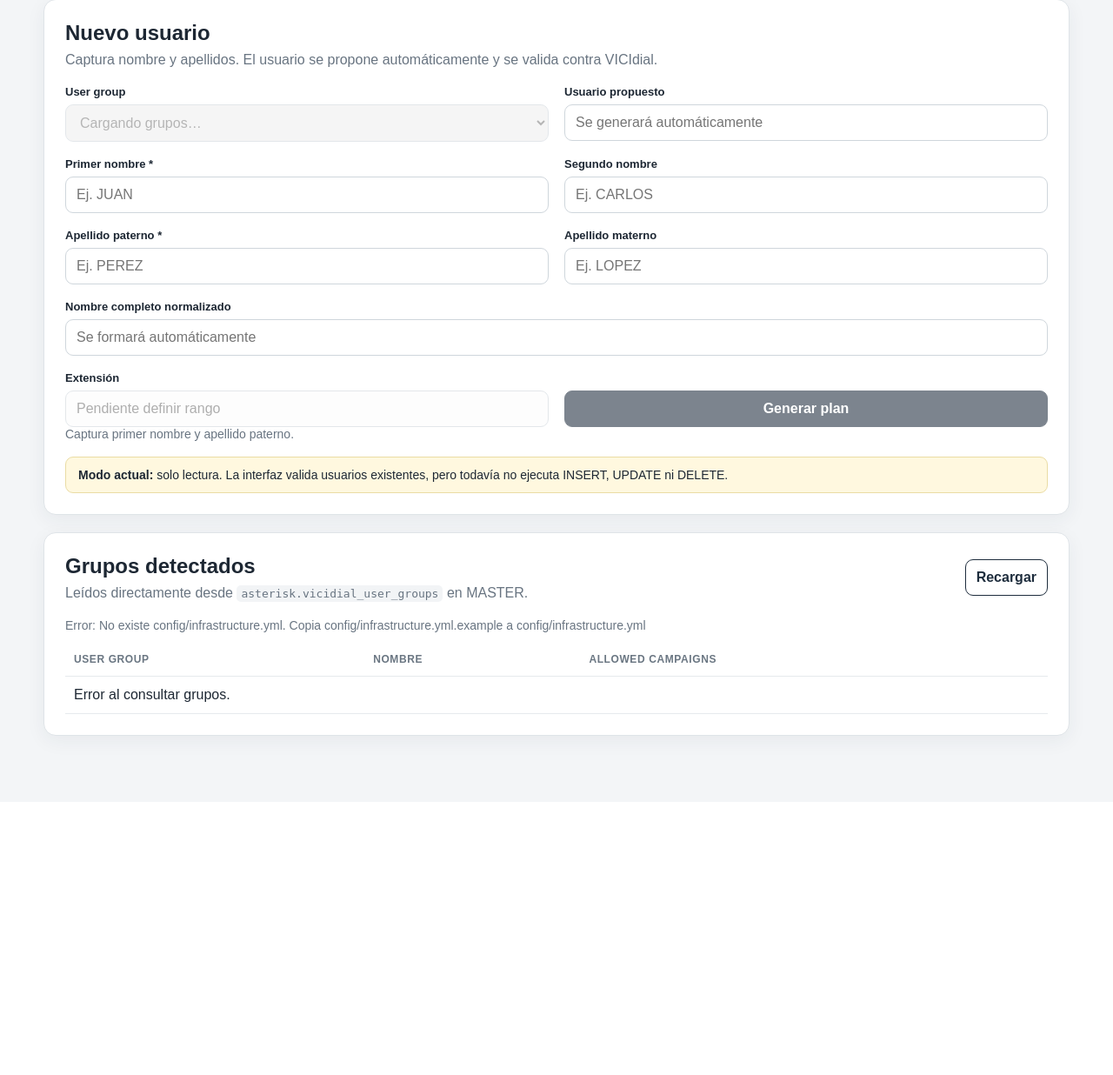
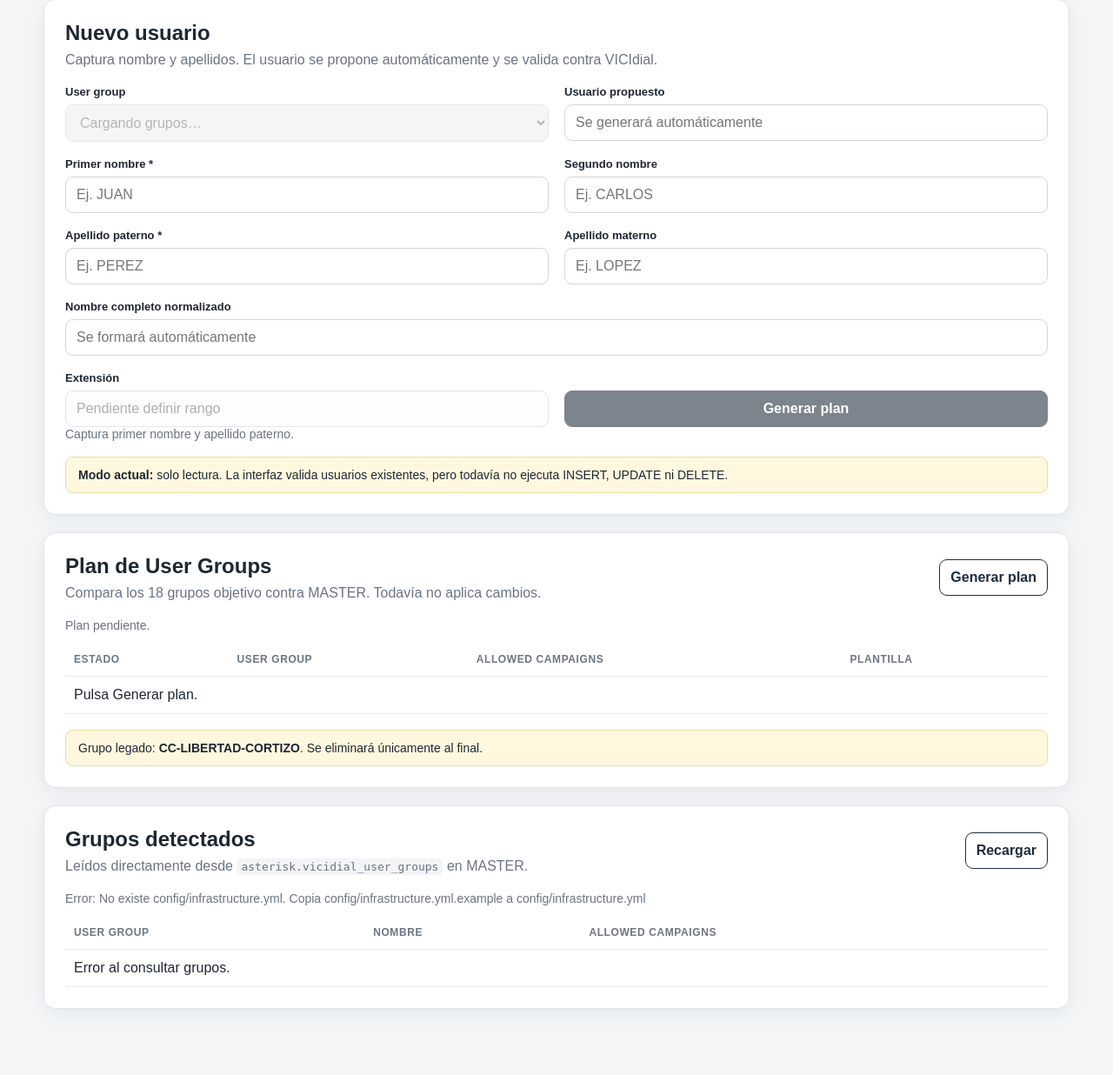
Before and after one commit to TeamDirecto/CortizoVPN, a Flask app: page / in a window 1280 px wide. Shown: the part 142-1378 px from the top of the page at 87% size. Before the commit the page ends 1010 px from the top, so only its background shows below. Run offline with Flask 2, Linux system fonts and the light colour scheme.

Commit message:
feat: add user-group plan UI

```diff
--- a/templates/index.html
+++ b/templates/index.html
@@ -82,6 +82,35 @@
       <section class="card">
         <div class="card-head">
           <div>
+            <h2>Plan de User Groups</h2>
+            <p>Compara los 18 grupos objetivo contra MASTER. Todavía no aplica cambios.</p>
+          </div>
+          <button id="loadGroupPlan" class="secondary" type="button">Generar plan</button>
+        </div>
+        <div id="groupPlanStatus" class="status">Plan pendiente.</div>
+        <div class="table-wrap">
+          <table>
+            <thead>
+              <tr>
+                <th>Estado</th>
+                <th>User Group</th>
+                <th>Allowed campaigns</th>
+                <th>Plantilla</th>
+              </tr>
+            </thead>
+            <tbody id="groupPlanBody">
+              <tr><td colspan="4">Pulsa Generar plan.</td></tr>
+            </tbody>
+          </table>
+        </div>
+        <div id="legacyGroupNotice" class="notice">
+          Grupo legado: <strong>CC-LIBERTAD-CORTIZO</strong>. Se eliminará únicamente al final.
+        </div>
+      </section>
+
+      <section class="card">
+        <div class="card-head">
+          <div>
             <h2>Grupos detectados</h2>
             <p>Leídos directamente desde <code>asterisk.vicidial_user_groups</code> en MASTER.</p>
           </div>
```
